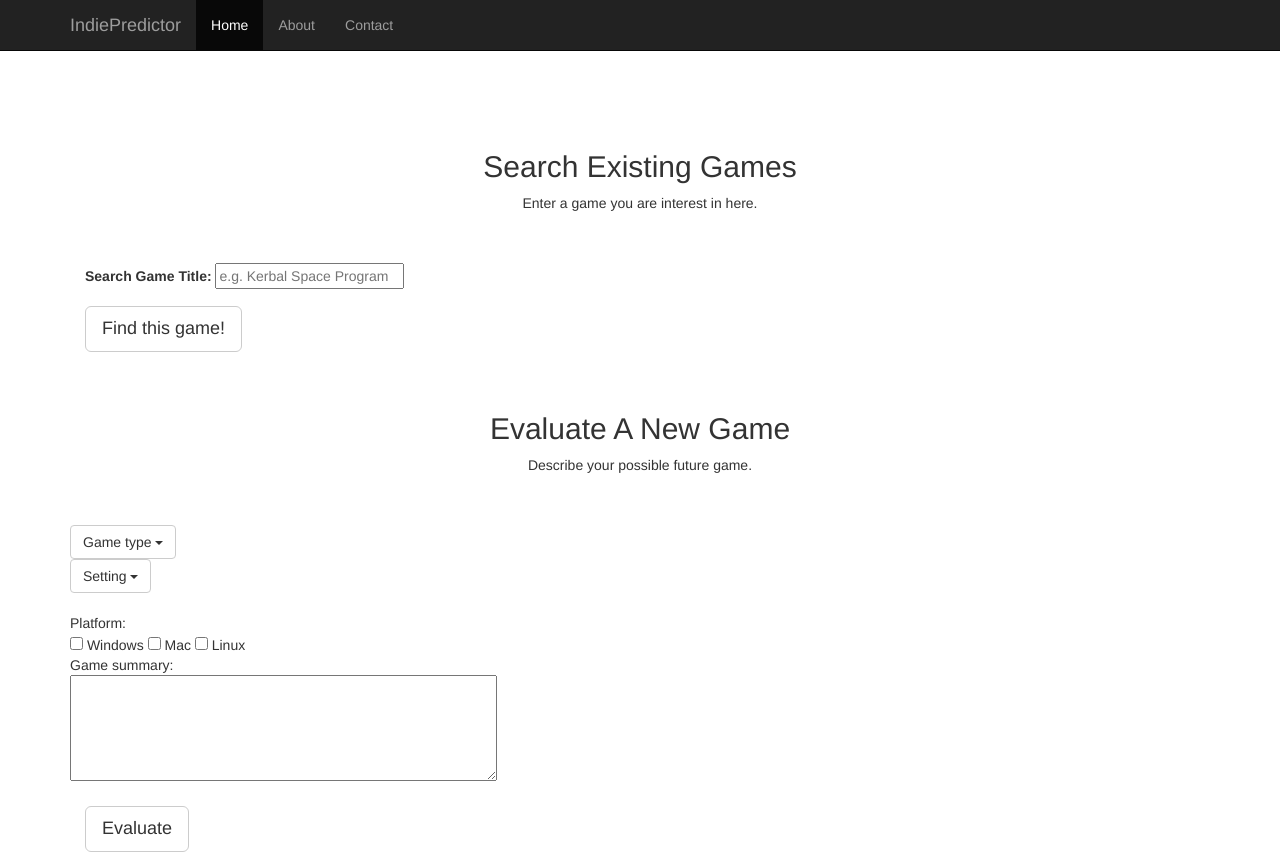
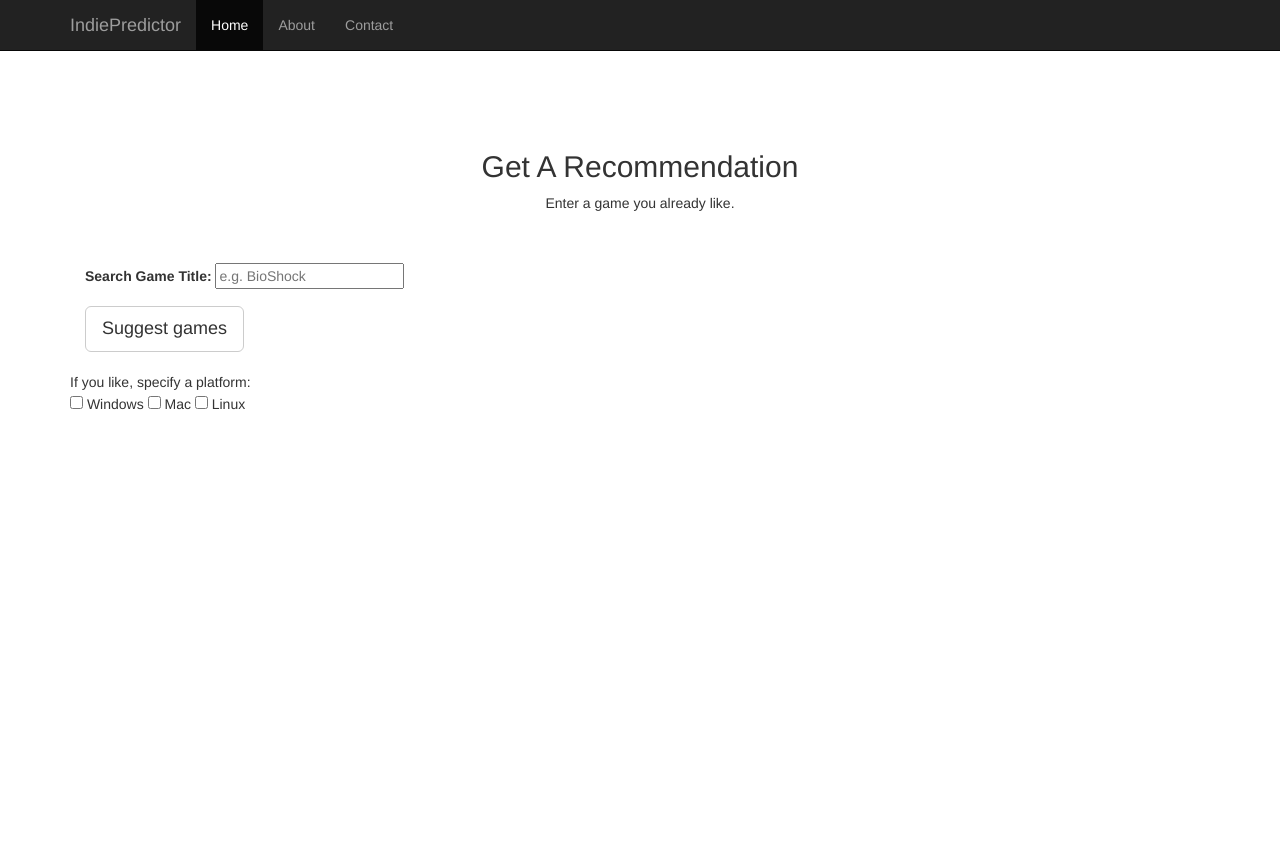
Before and after one commit to rmredd/IndieRecommender, a Flask app: page / in a window 1280 px wide. After the commit the page ends 410 px from the top, so only its background shows below. Run offline with Flask 2, Linux system fonts and the light colour scheme; parts of the project's set-up code (start-up, migrations or seed data) failed here and were passed over; some libraries are stand-ins or nearby versions.

Commit message:
Adding the updated basics of the web app side to the repository

```diff
--- a/app/templates/index.html
+++ b/app/templates/index.html
@@ -8,7 +8,7 @@
    <meta name="author" content="">
    <link rel="icon" href="../../favicon.ico">
 
-   <title>Indie Predictor</title>
+   <title>Indie Recommender</title>
 
    <!-- Bootstrap core CSS -->
    <link href="../static/css/bootstrap.min.css" rel="stylesheet">
@@ -58,8 +58,8 @@
   <div class="container">
 
     <div class="starter-template">
-        <h2>Search Existing Games</h2>
-        <p>Enter a game you are interest in here.</p>
+        <h2>Get A Recommendation</h2>
+        <p>Enter a game you already like.</p>
     </div>
 
     <div class = "container">
@@ -67,57 +67,17 @@
       <form  action="/output" method="GET">
         <div class="form-group">
           <label for="ID">Search Game  Title:</label>
-          <input type="text" id="ID" name='ID' placeholder="e.g. Kerbal Space Program">
+          <input type="text" id="ID" name='ID' placeholder="e.g. BioShock">
         </div>
 
         <div>
-          <button type="submit" class="btn btn-default btn-lg">Find this game!</button>
+          <button type="submit" class="btn btn-default btn-lg">Suggest games</button>
         </div>
 
       </form>
     </div>
 
-    <script src="https://code.jquery.com/jquery-1.10.2.min.js"></script>
-    <script src="static/js/bootstrap.min.js"></script>
-
-  </div> <!-- /.container-->
-
-  <div class="container">
-
-    <div class="starter-template">
-        <h2>Evaluate A New Game</h2>
-        <p>Describe your possible future game.</p>
-    </div>
-
-<div class="dropdown">
-  <button class="btn btn-default dropdown-toggle" type="button" id="dropdownMenu1" data-toggle="dropdown" aria-expanded="true">
-    Game type
-    <span class="caret"></span>
-  </button>
-  <ul class="dropdown-menu" role="menu" aria-labelledby="dropdown_gtype">
-    <li role="presentation"><a role="menuitem" tabindex="-1" href="#">Puzzle</a></li>
-    <li role="presentation"><a role="menuitem" tabindex="-1" href="#">Adventure</a></li>
-    <li role="presentation"><a role="menuitem" tabindex="-1" href="#">Arcade</a></li>
-    <li role="presentation"><a role="menuitem" tabindex="-1" href="#">Platformer</a></li>
-    <li role="presentation"><a role="menuitem" tabindex="-1" href="#">Real Time Strategy</a></li>
-  </ul>
-</div>
-
-<div class="dropdown">
-  <button class="btn btn-default dropdown-toggle" type="button" id="dropdownMenu1" data-toggle="dropdown" aria-expanded="true">
-    Setting
-    <span class="caret"></span>
-  </button>
-  <ul class="dropdown-menu" role="menu" aria-labelledby="dropdown_gtype">
-    <li role="presentation"><a role="menuitem" tabindex="-1" href="#">Science Fiction</a></li>
-    <li role="presentation"><a role="menuitem" tabindex="-1" href="#">Antiquity</a></li>
-    <li role="presentation"><a role="menuitem" tabindex="-1" href="#">History</a></li>
-    <li role="presentation"><a role="menuitem" tabindex="-1" href="#">Fantasy</a></li>
-    <li role="presentation"><a role="menuitem" tabindex="-1" href="#">Abstract</a></li>
-  </ul>
-</div>
-
-<br> Platform: <br>
+<br> If you like, specify a platform: <br>
 
 <div class="row">
   <div class="col-lg-6">
@@ -127,22 +87,6 @@
   </div><!-- /.col-lg-6 -->
 </div><!-- /.row -->
 
-Game summary:
-<br>
-<textarea cols="50" rows="5">
-</textarea>
-
-<br><br>
-
-    <div class = "container">
-
-      <form  action="/output_eval" method="GET">
-        <div class="button-group">
-          <button type="button" class="btn btn-default btn-lg">Evaluate</button>
-        </div>
-
-      </form>
-    </div>
 
     <script src="https://code.jquery.com/jquery-1.10.2.min.js"></script>
     <script src="static/js/bootstrap.min.js"></script>
--- a/app/views.py
+++ b/app/views.py
@@ -2,14 +2,11 @@ from flask import render_template, request
 from app import app
 import MySQLdb as mdb
 
-from test_model import ModelIt
+from login_script import login_mysql
+import recommend_games
 
 #Read login info
-f = open('login.txt')
-login = f.read()
-f.close()
-login = login.split()
-db = mdb.connect(login[0],login[1],login[2],'indiedb')
+db = login_mysql('login.txt')
 charset = 'utf8'
 
 @app.route('/')
@@ -53,16 +50,11 @@ def games_output():
   with db:
     cur = db.cursor()
     #just select the city from the world_innodb that the user inputs
-    cur.execute("SELECT title, creator, game_type, rating FROM Games WHERE title='%s';" % game)
-    query_results = cur.fetchall()
+
+    titles, game_types, themes, ratings = recommend_games.run_everything_on_input_title(game,cur)
 
   games = []
-  for result in query_results:
-    games.append(dict(title=result[0], creator=result[1], game_type=result[2], rating=result[3]))
+  for i in range(len(titles)):
+    games.append(dict(title=titles[i], game_type=game_types[1], theme=themes[i], rating=ratings[i]))
 
-  if len(games) == 0:
-     rating_input = 0
-  else:
-     rating_input = games[0]['rating']
-  the_result = ModelIt(game,rating_input)
-  return render_template("output.html", games = games, the_result = the_result)
+  return render_template("output.html", games = games)
```
Also changed, not shown: app/templates/output.html (+3 -16 lines).
